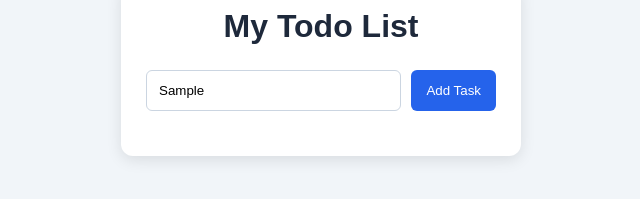
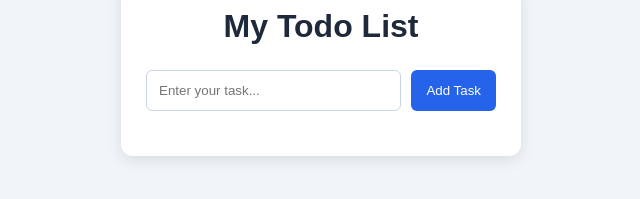
Before and after one commit to ahmedrazaofficial/js-learn, a plain HTML site: page my-to-do/index.html in a window 1280 px wide. Both pictures are taken after typing "Sample" into the empty fields and a click on the button "Add Task". Shown: the part 331-530 px from the top of the page, 319-959 px from the left. Drawn offline with Linux system fonts and the light colour scheme.

Commit message:
I'm building a Todo List by myself i started working on it today

```diff
--- a/my-to-do/index.html
+++ b/my-to-do/index.html
@@ -1,26 +1,29 @@
 <!DOCTYPE html>
 <html lang="en">
+
 <head>
     <meta charset="UTF-8">
     <meta name="viewport" content="width=device-width, initial-scale=1.0">
     <title>Todo List</title>
     <link rel="stylesheet" href="style.css">
 </head>
+
 <body>
 
     <div class="container">
         <h1>My Todo List</h1>
 
-        <div class="input-box">
+        <form class="input-box">
             <input type="text" id="todoInput" placeholder="Enter your task...">
             <button id="addBtn">Add Task</button>
-        </div>
+        </form>
 
         <ul id="todoList">
             <!-- Tasks will appear here -->
         </ul>
     </div>
 
-    <script src="script.js"></script>
+    <script src="todo.js"></script>
 </body>
+
 </html>
--- /dev/null
+++ b/my-to-do/todo.js
@@ -0,0 +1,12 @@
+const input = document.querySelector(".input-box")
+const submit = document.getElementById("todoInput")
+
+
+
+input.addEventListener("submit", (event) => {
+    event.preventDefault()
+    const inputValue = submit.value.trim()
+    if (inputValue === "") return;
+
+    submit.value = ""
+})
```
Also changed, not shown: my-to-do/script.js (added).
